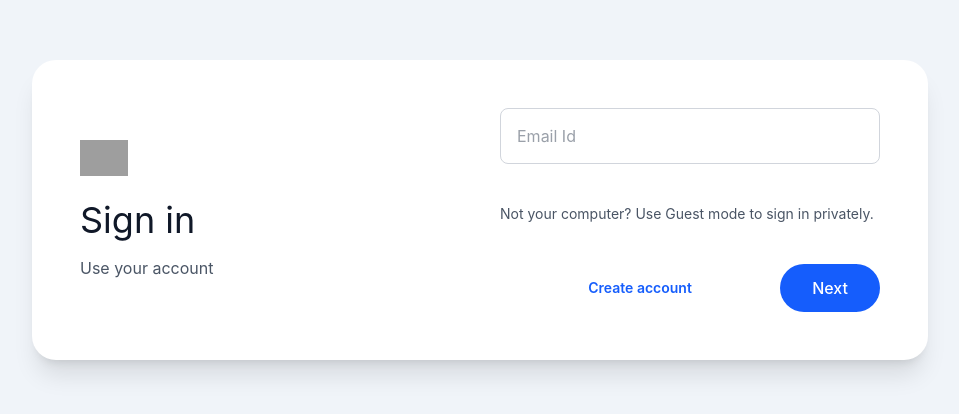
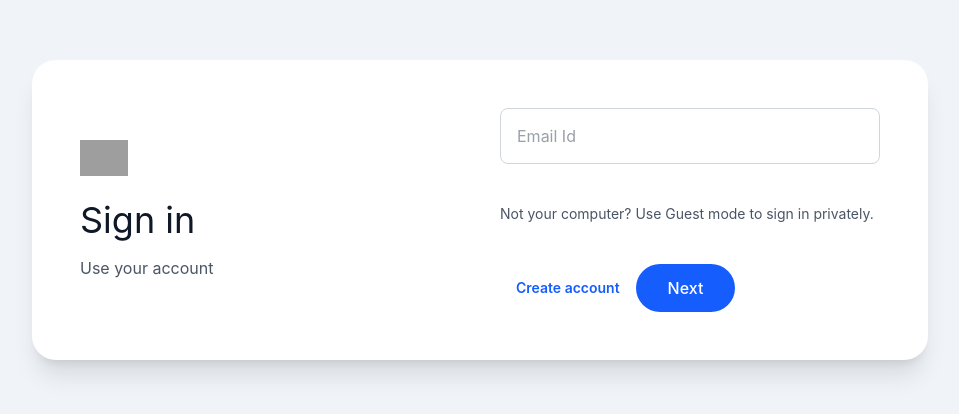
Before and after one commit to ankitgithub2101/myportfolio, a React (Vite) app in the folder client/: page /login in a window 1280 px wide. Shown: the part 190-604 px from the top of the page, without its empty margins (160-1119 px from the left). Built offline with nearby package versions, Linux system fonts and the light colour scheme; no server answers; grey boxes are pictures that could not be loaded.

Commit message:
Update Login.jsx

```diff
--- a/client/src/PublicRoute/Login.jsx
+++ b/client/src/PublicRoute/Login.jsx
@@ -240,19 +240,21 @@ function Login() {
                   Not your computer? Use Guest mode to sign in privately.
                 </p>
 
-                <div className="mt-10 flex items-center justify-between gap-4 flex-wrap">
+                <div className="mt-10 flex flex-wrap items-center gap-4">
                   {/* Google Sign In */}
+                  <div className="w-full sm:w-auto">
                     <GoogleLogin
                       onSuccess={handleGoogleSuccess}
                       onError={() => showToast("Google Login Failed")}
                       useOneTap={false}
                       use_fedcm_for_prompt={false}
                     />
+                  </div>
 
                   {/* Create Account */}
                   <Link
                     to="/register"
-                    className="text-blue-600 text-sm font-semibold hover:underline whitespace-nowrap"
+                    className="text-blue-600 text-sm font-semibold hover:underline"
                   >
                     Create account
                   </Link>
```
Lines whose indentation alone changed are shown as unchanged.
